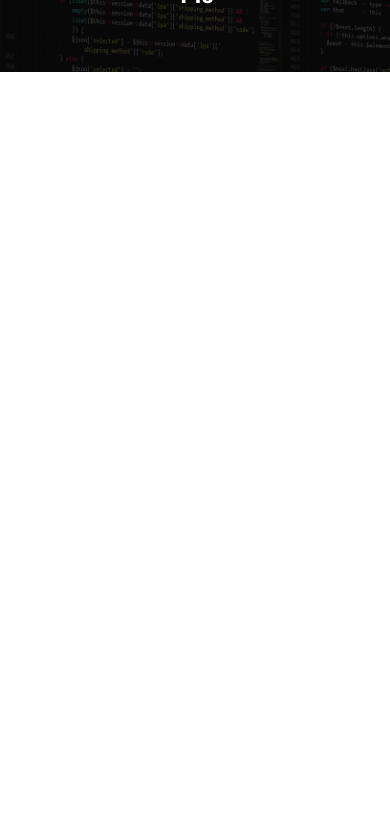
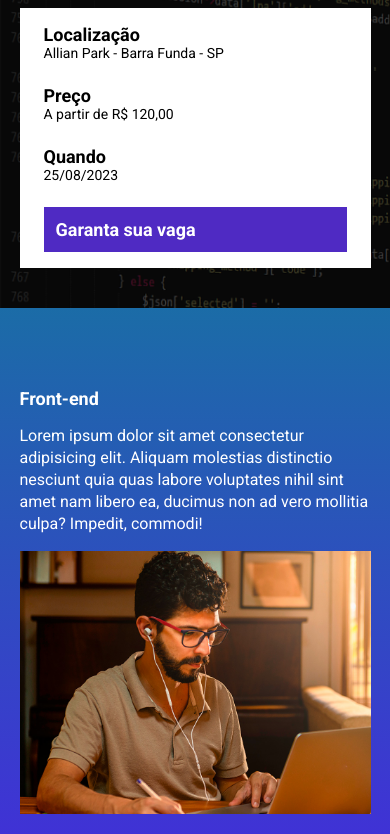
Before and after one commit to Mica313/tech-talks, a website built with Parcel: page src/index.html in a window 390 px wide. Shown: the part 168-1002 px from the top of the page. Before the commit the page ends 844 px from the top, so only its background shows below. Built offline with nearby package versions, Linux system fonts and the light colour scheme.

Commit message:
commit vercel

```diff
--- a/package.json
+++ b/package.json
@@ -2,9 +2,9 @@
   "name": "landing-evento",
   "version": "1.0.0",
   "description": "",
-  "main": "index.js",
   "scripts": {
     "dev": "parcel src/index.html src/styles/main.scss src/scripts/main.js",
+    "build": "parcel build src/index.html",
     "test": "echo \"Error: no test specified\" && exit 1"
   },
   "keywords": [],
--- a/src/index.html
+++ b/src/index.html
@@ -8,15 +8,70 @@
     <link rel="preconnect" href="https://fonts.gstatic.com" crossorigin>
     <link href="https://fonts.googleapis.com/css2?family=Roboto:wght@400;700;900&display=swap" rel="stylesheet">
     <link rel="stylesheet" href="./styles/main.scss">
+    <link rel="stylesheet" href="https://unpkg.com/aos@next/dist/aos.css" />
 </head>
 <body>
     <header class="hero">
         <div class="container">
             <img class="hero__logo" src="./images/ebac_logo.svg" alt="">
-            <p class="hero__text">O maior evento de tecnologia do Brasil começa em 10d 12h 20m 14s</p>
+            <p class="hero__text">O maior evento de tecnologia do Brasil começa em <span id="contador"></span></p>
+            <div class="infos-bar">
+                <ul class="infos-bar__infos">
+                    <li class="infos-bar__infos__item">
+                        <b>Localização</b>
+                        Allian Park - Barra Funda - SP
+                    </li>
+                    <li class="infos-bar__infos__item">
+                        <b>Preço</b>
+                        A partir de R$ 120,00
+                    </li>
+                    <li class="infos-bar__infos__item">
+                        <b>Quando</b>
+                        25/08/2023
+                    </li>
+                </ul>
+                <a href="#" class="button button--primary">Garanta sua vaga</a>
+            </div>
         </div>
     </header>
+    <section class="event event--frontend">
+        <div class="container" data-aos="fade-right">
+            <div class="event__details">
+                <h2 class="event__details__title">Front-end</h2>
+                <p class="event__details__description">Lorem ipsum dolor sit amet consectetur adipisicing elit. Aliquam molestias distinctio nesciunt quia quas labore voluptates nihil sint amet nam libero ea, ducimus non ad vero mollitia culpa? Impedit, commodi!</p>
+            </div>
+            <img class="event__image" src="./images/frontend.png" alt="">
+        </div>
+    </section>
+    <section class="event event--ux-ui event--image-left">
+        <div class="container" data-aos="fade-left">
+            <div class="event__details">
+                <h2 class="event__details__title">UX-UI</h2>
+                <p class="event__details__description">Lorem ipsum dolor sit amet consectetur adipisicing elit. Aliquam molestias distinctio nesciunt quia quas labore voluptates nihil sint amet nam libero ea, ducimus non ad vero mollitia culpa? Impedit, commodi!</p>
+            </div>
+            <img class="event__image" src="./images/frontend.png" alt="">
+        </div>
+    </section>
+    <section class="event event--data-science">
+        <div class="container" data-aos="fade-right">
+            <div class="event__details">
+                <h2 class="event__details__title">Data Science</h2>
+                <p class="event__details__description">Lorem ipsum dolor sit amet consectetur adipisicing elit. Aliquam molestias distinctio nesciunt quia quas labore voluptates nihil sint amet nam libero ea, ducimus non ad vero mollitia culpa? Impedit, commodi!</p>
+            </div>
+            <img class="event__image" src="./images/frontend.png" alt="">
+        </div>
+    </section>
+    <section class="event event--backend event--image-left">
+        <div class="container"  data-aos="fade-left">
+            <div class="event__details">
+                <h2 class="event__details__title">Back-end</h2>
+                <p class="event__details__description">Lorem ipsum dolor sit amet consectetur adipisicing elit. Aliquam molestias distinctio nesciunt quia quas labore voluptates nihil sint amet nam libero ea, ducimus non ad vero mollitia culpa? Impedit, commodi!</p>
+            </div>
+            <img class="event__image" src="./images/frontend.png" alt="">
+        </div>
+    </section>
 
+    <script src="https://unpkg.com/aos@next/dist/aos.js"></script>
     <script src="scripts/main.js"></script>
 </body>
 </html>
--- a/src/scripts/main.js
+++ b/src/scripts/main.js
@@ -0,0 +1,25 @@
+AOS.init();
+
+const dataevento = new Date("Aug 18, 2023 19:00:00");
+const timestampeEvento = dataevento.getTime();
+
+const contahoras = setInterval(function(){
+    const agora = new Date();
+    const timestampeatual = agora.getTime();
+
+    const diaemms = 1000 * 60 * 60 * 24;
+    const horaemms = 1000 * 60 * 60;
+    const minutoemms = 1000 * 60;
+
+    const distanciaEvento = timestampeEvento - timestampeatual;
+    const diasateEvento = Math.floor(distanciaEvento / diaemms);
+    const horasEvento = Math.floor((distanciaEvento % diaemms) / horaemms);
+    const minutosEvento = Math.floor((distanciaEvento % horaemms) / minutoemms);
+    const segundosEvento = Math.floor((distanciaEvento % minutoemms) / 1000);
+    document.getElementById('contador').innerHTML = `${diasateEvento}d ${horasEvento}h ${minutosEvento}m ${segundosEvento}s`;
+
+    if(distanciaEvento < 0){
+        clearInterval(contahoras);
+        document.getElementById('contador').innerHTML = 'Evento expirado';
+    }
+}, 1000)
--- /dev/null
+++ b/src/styles/_event.scss
@@ -0,0 +1,50 @@
+@use 'var';
+.event{
+    padding:80px 0;
+    &--frontend{
+        background-image: linear-gradient(180deg, var.$blue1, var.$blue2);
+    }
+    &--ux-ui{
+        background-image: linear-gradient(180deg, var.$blue2, var.$pink);
+    }
+    &--data-science{
+        background-image: linear-gradient(180deg, var.$pink, var.$yellow);
+    }
+    &--backend{
+        background-image: linear-gradient(180deg, var.$yellow, var.$pink);
+    }
+    &--image-left{
+        .container{
+            flex-direction: row-reverse;
+        }
+    }
+    .container{
+        display:flex;
+        gap: 40px;
+    }
+    &__image{
+        max-width: 360px;
+    }
+    &__details{
+        &__title{
+            font-size:18px;
+            font-weight:bold;
+            margin-bottom:16px;
+        }
+        &__description{
+            line-height:22px;
+        }
+    }
+    @media (max-width:640px){
+        .container{
+            display: block;
+        }
+        &__image{
+            width:100%;
+        }
+        &__details{
+            margin-right:0px;
+            margin-bottom:16px;
+        }
+    }
+}
--- /dev/null
+++ b/src/styles/_var.scss
@@ -0,0 +1,4 @@
+$blue1:#1B6CA7;
+$blue2:#442BDB;
+$pink:#89223B;
+$yellow:#9C791D;
--- /dev/null
+++ b/src/styles/components/_buttons.scss
@@ -0,0 +1,20 @@
+.button{
+    padding: 12px;
+    font-size:18px;
+    font-weight:bold;
+    text-decoration: none;
+    text-align: center;
+    white-space: nowrap;
+    &--primary{
+        color:#fff;
+        background-color: #4F2AC3;
+    }
+    @media (max-width:640px){
+        display: block;
+        width:100%;
+    }
+    @media (max-width:1024px){
+        display:flex;
+        align-items:center;
+    }
+}
--- /dev/null
+++ b/src/styles/components/_infos-bar.scss
@@ -0,0 +1,33 @@
+.infos-bar{
+    padding:16px 24px;
+    background-color: #fff;
+    display: flex;
+    justify-content: space-between;
+    &__infos{
+        display: flex;
+        gap:40px;
+        &__item{
+            font-size: 14px;
+            color:#000;
+            b{
+                font-size: 18px;
+                display: block;
+                color:#000;
+            }
+        }
+    }
+    @media (max-width:640px){
+        display: block;
+        &__infos{
+            display: block;
+            &__item{
+                margin-bottom:24px;
+            }
+        }
+    }
+    @media (max-width:1024px){
+        &__infos{
+            gap: 20px;
+        }
+    }
+}
--- a/src/styles/main.scss
+++ b/src/styles/main.scss
@@ -1,9 +1,15 @@
 @use 'hero';
+@use './components/infos-bar';
+@use 'components/buttons';
+@use './event';
+@use 'var';
 *{
     margin:0;
     padding:0;
     box-sizing:border-box;
     font-family:'Roboto', sans-serif;
+    color:#fff;
+    list-style:none;
 }
 .container{
     display: block;
```
